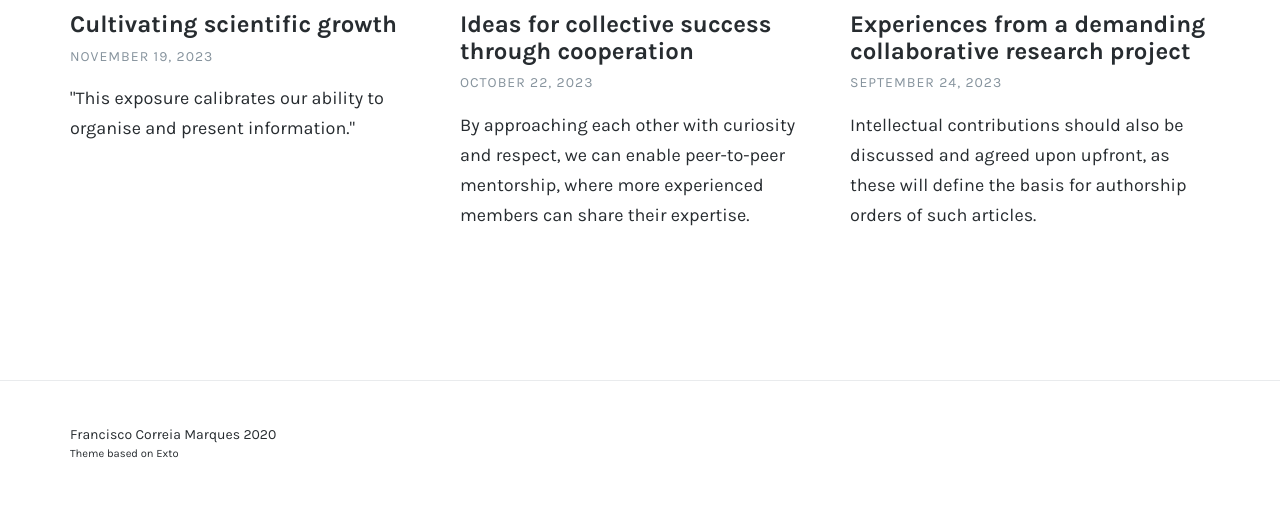
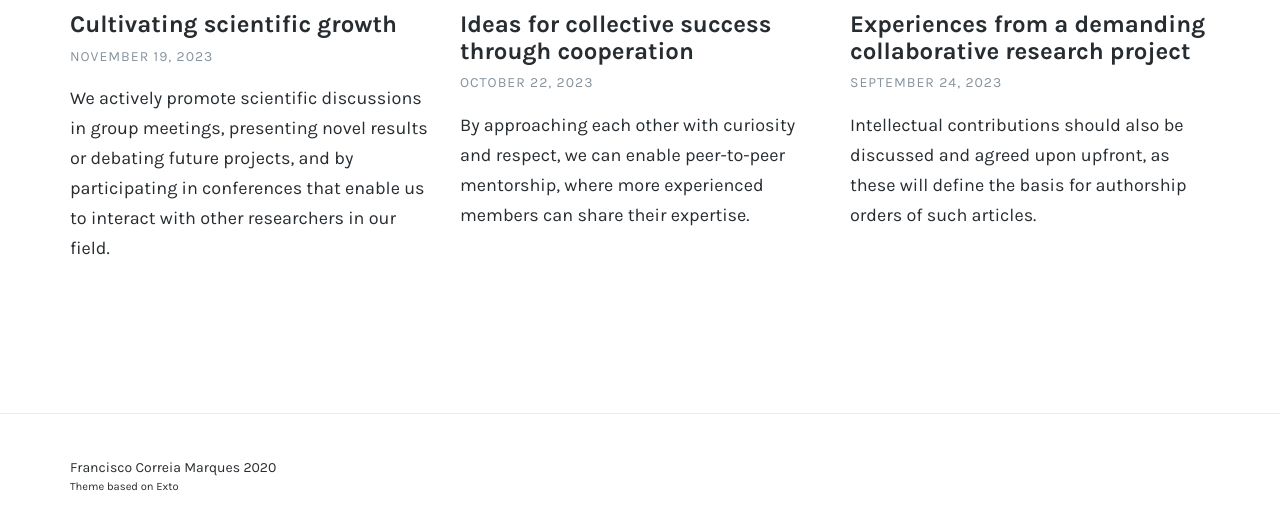
Before and after one commit to franciscomcm/franciscomcm.github.io, a Jekyll site: the page built from index.md, in a window 1280 px wide and 900 px high, scrolled down 1344 px, cut to the strip 360-890 px from the top of the window. Built offline with Jekyll 4.4.1, drawn with Linux system fonts in a browser that asks for light colours; before the commit the page ends 2211 px from its top, so only the background shows below that.

Commit message:
update excerpt

```diff
--- a/blog/project-progress.md
+++ b/blog/project-progress.md
@@ -2,7 +2,7 @@
 title: Cultivating scientific growth
 subtitle: 'Being open to new knowledge and progress!'
 excerpt: >-
-  "This exposure calibrates our ability to organise and present information."
+  We actively promote scientific discussions in group meetings, presenting novel results or debating future projects, and by participating in conferences that enable us to interact with other researchers in our field.
 date: '2023-11-19'
 thumb_image: images/post_36_thumb.jpg
 image: images/post_36.jpg
@@ -37,7 +37,7 @@ Another aspect that should naturally evolve with time is our field knowledge. Id
 
 # <a name="intuition">New ituition</a>
 
-At last, an underestimated skill that should grow with time is our scientific intuition. In our group, we actively promote scientific discussions in group meetings, presenting novel results or debating future projects and participating in conferences that enable us to interact with other researchers in our field. Eventually, this exposure calibrates our ability to organise and present information, whether focusing on figure panels or written abstracts and articles. Not only that, it also becomes more intuitive how to pitch our work to our target community and collect meaningful feedback that we can use to further advance research. I have also witnessed how practical this skill can be when discussing ideas with more junior colleagues. By nurturing scientific intuition over the years, it is easier to identify the most compelling aspects of our work and convey them in a way that captures interest. This perspective allows us to provide strategic guidance to junior team members as they establish themselves.
+At last, an underestimated skill that should grow with time is our scientific intuition. In our group, we actively promote scientific discussions in group meetings, presenting novel results or debating future projects, and by participating in conferences that enable us to interact with other researchers in our field. Eventually, this exposure calibrates our ability to organise and present information, whether focusing on figure panels or written abstracts and articles. Not only that, it also becomes more intuitive how to pitch our work to our target community and collect meaningful feedback that we can use to further advance research. I have also witnessed how practical this skill can be when discussing ideas with more junior colleagues. By nurturing scientific intuition over the years, it is easier to identify the most compelling aspects of our work and convey them in a way that captures interest. This perspective allows us to provide strategic guidance to junior team members as they establish themselves.
 
 
 # Conclusion
```
